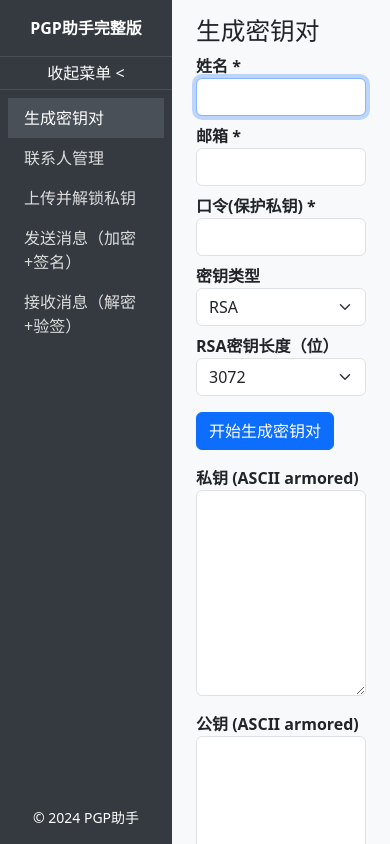
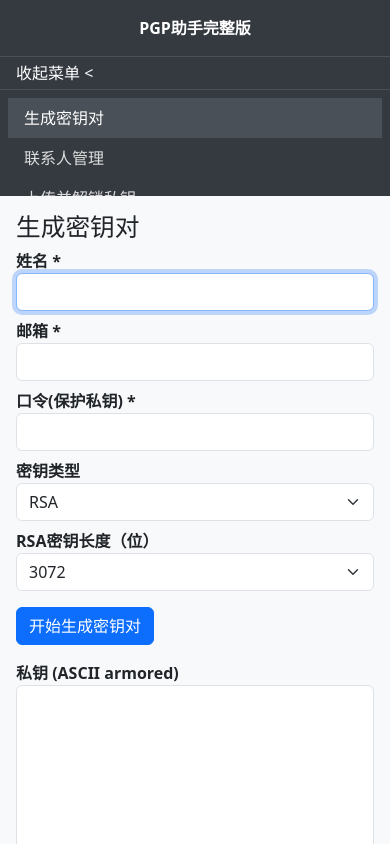
Before and after one commit to wangyifan349/OpenPGP-helper, a plain HTML site: page index.html in a window 390 px wide. Drawn offline with nearby package versions, Linux system fonts and the light colour scheme.

Commit message:
Update index.html

```diff
--- a/index.html
+++ b/index.html
@@ -5,18 +5,22 @@
 <meta name="viewport" content="width=device-width, initial-scale=1" />
 <title>完整OpenPGP助手</title>
 
+<!-- 引入Bootstrap CSS用于样式 -->
 <link href="https://cdn.jsdelivr.net/npm/bootstrap@5.3.0/dist/css/bootstrap.min.css" rel="stylesheet" />
+<!-- 引入OpenPGP.js库用于加密功能 -->
 <script src="https://unpkg.com/openpgp@5.7.0/dist/openpgp.min.js"></script>
 
 <style>
+  /* 基本样式设置 */
   html, body {
     height: 100%;
-    margin:0;
+    margin: 0;
     background: #f8f9fa;
     overflow: hidden;
   }
   #app {
     display: flex;
+    flex-direction: column;
     height: 100vh;
     width: 100vw;
   }
@@ -35,7 +39,7 @@
   #sidebar .nav-link {
     color: #ddd;
     cursor: pointer;
-    user-select:none;
+    user-select: none;
   }
   #sidebar .nav-link.active, #sidebar .nav-link:hover {
     background-color: #495057;
@@ -46,7 +50,7 @@
     text-align: center;
     padding: 1rem 0;
     border-bottom: 1px solid #495057;
-    user-select:none;
+    user-select: none;
   }
   #sidebarToggle {
     background: none;
@@ -56,7 +60,7 @@
     text-align: center;
     cursor: pointer;
     border-bottom: 1px solid #495057;
-    user-select:none;
+    user-select: none;
   }
   #main {
     flex-grow: 1;
@@ -80,6 +84,29 @@
   }
   label {
     font-weight: 600;
+  }
+
+  /* Media Queries for Responsive Design */
+  @media (max-width: 768px) {
+    #app {
+      flex-direction: column;
+    }
+    #sidebar {
+      width: 100%;
+      height: auto;
+      position: relative;
+    }
+    #sidebar.collapsed {
+      display: none;
+    }
+    #main {
+      padding: 1rem;
+    }
+    #sidebarToggle {
+      display: block;
+      width: 100%;
+      text-align: left;
+    }
   }
 </style>
 </head>
@@ -562,6 +589,7 @@
   })();
 </script>
 
+<!-- 引入Bootstrap JS用于交互 -->
 <script src="https://cdn.jsdelivr.net/npm/bootstrap@5.3.0/dist/js/bootstrap.bundle.min.js" defer></script>
 </body>
 </html>
```
